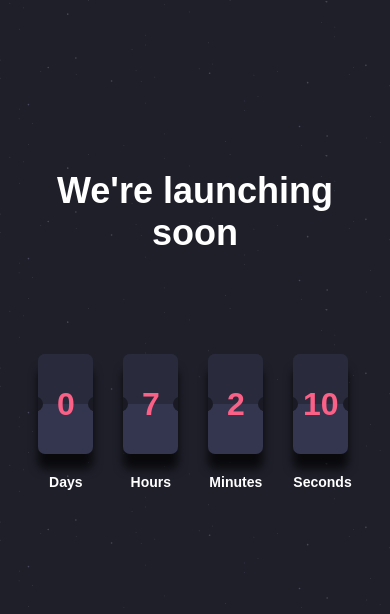
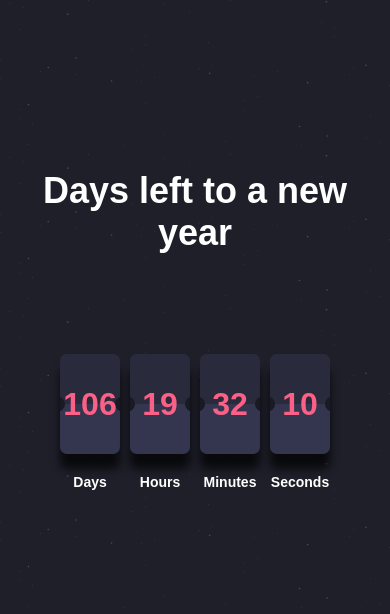
Before and after one commit to bestbrain06/launch-countdown-timer, a plain HTML site: page index.html in a window 390 px wide. Shown: the top 614 px of the page. Drawn offline with Linux system fonts and the light colour scheme.

Commit message:
final commit

```diff
--- a/css/style.css
+++ b/css/style.css
@@ -1,4 +1,6 @@
-* {
+*,
+*::before,
+*::after {
   box-sizing: border-box;
   margin: 0;
   padding: 0;
@@ -31,7 +33,7 @@ body {
   display: flex;
   justify-content: center;
   align-items: center;
-  margin-inline: 20px;
+  padding-inline: 30px;
 }
 
 h1 {
@@ -50,6 +52,12 @@ p {
 .countdown {
   display: flex;
   gap: 30px;
+}
+
+@media (max-width: 500px) {
+  .countdown {
+    gap: 10px;
+  }
 }
 
 .dot-left {
@@ -114,12 +122,12 @@ p {
     align-items: center;
   }
   .countdown .numbers::before {
-    width: 55px;
+    width: 60px;
     height: 50px;
   }
   .countdown .numbers {
     max-width: 300px;
-    width: 55px;
+    width: 60px;
     height: 100px;
   }
 }
--- a/index.html
+++ b/index.html
@@ -22,7 +22,7 @@
   </head>
   <body>
     <section>
-      <h1>We're launching soon</h1>
+      <h1>Days left to a new year</h1>
 
       <div class="countdown">
         <div class="countdown__days">
--- a/js/app.js
+++ b/js/app.js
@@ -1,5 +1,5 @@
 function countDown() {
-  const countDate = new Date("september 16, 2023 11:30:00").getTime();
+  const countDate = new Date("january 1, 2024 00:00:00").getTime();
   const now = new Date().getTime();
   const gap = countDate - now;
 
```
